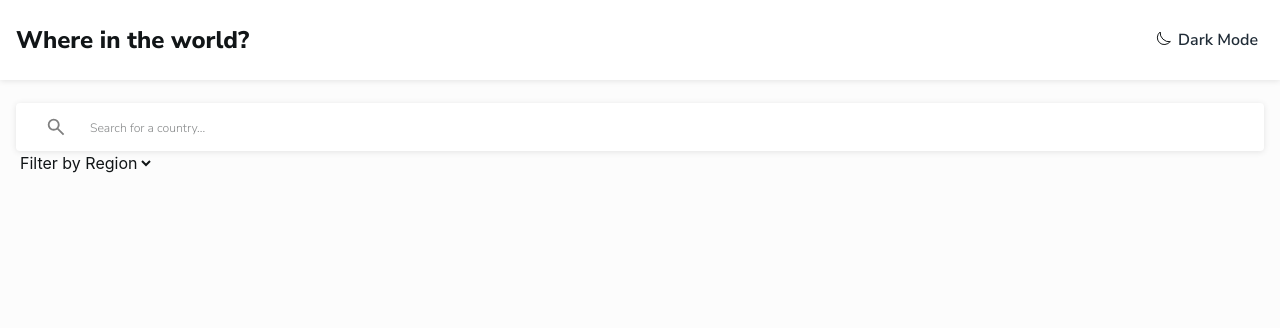
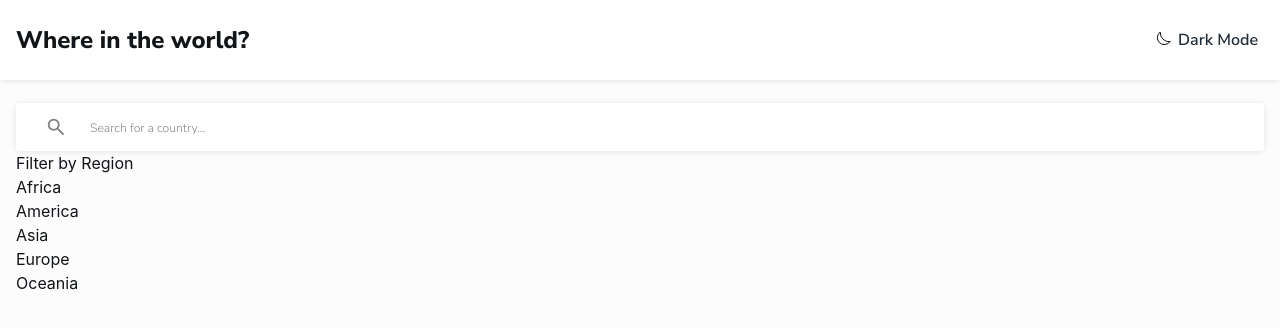
Before and after one commit to CodingWithJiro/frontend-mentor-where-in-the-world, a React (Vite) app: page / in a window 1280 px wide. Shown: the top 328 px of the page. Built offline with nearby package versions, Linux system fonts and the light colour scheme.

Commit message:
refactor(ui): use custom dropdown for Filter instead

```diff
--- a/src/components/Filter.tsx
+++ b/src/components/Filter.tsx
@@ -1,20 +1,17 @@
 const Filter = () => {
   return (
     <div>
-      <label htmlFor="select-region" className="sr-only">
-        Filter by region.
-      </label>
+      <button type="button" aria-haspopup="listbox" aria-expanded="false">
+        <span>Filter by Region</span>
+      </button>
 
-      <select name="region" id="select-region" value="">
-        <option value="" disabled hidden>
-          Filter by Region
-        </option>
-        <option value="africa">Africa</option>
-        <option value="america">America</option>
-        <option value="asia">Asia</option>
-        <option value="europe">Europe</option>
-        <option value="oceania">Oceania</option>
-      </select>
+      <ul role="listbox">
+        <li role="option">Africa</li>
+        <li role="option">America</li>
+        <li role="option">Asia</li>
+        <li role="option">Europe</li>
+        <li role="option">Oceania</li>
+      </ul>
     </div>
   );
 };
```
